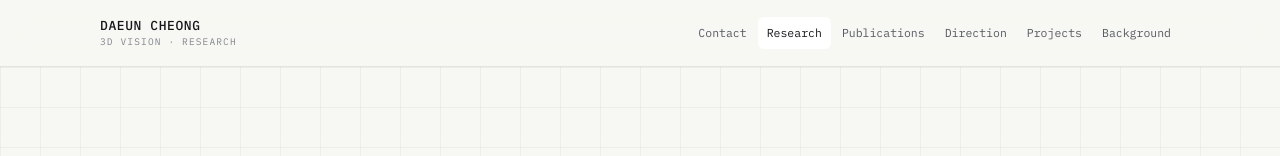
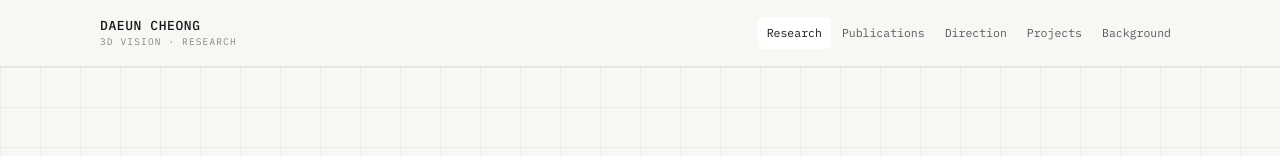
Before and after one commit to GraceCheong/web, a React (Vite) app: page / in a window 1280 px wide. Shown: the top 156 px of the page. Built offline with nearby package versions, Linux system fonts and the light colour scheme.

Commit message:
Remove contact navigation item

```diff
--- a/src/components/Header.jsx
+++ b/src/components/Header.jsx
@@ -2,7 +2,6 @@ import { useScrollSpy } from '../hooks/useScrollSpy'
 import { profile } from '../data/content'
 
 const NAV_LINKS = [
-  { id: 'contact', label: 'Contact' },
   { id: 'research', label: 'Research' },
   { id: 'publications', label: 'Publications' },
   { id: 'direction', label: 'Direction' },
```
